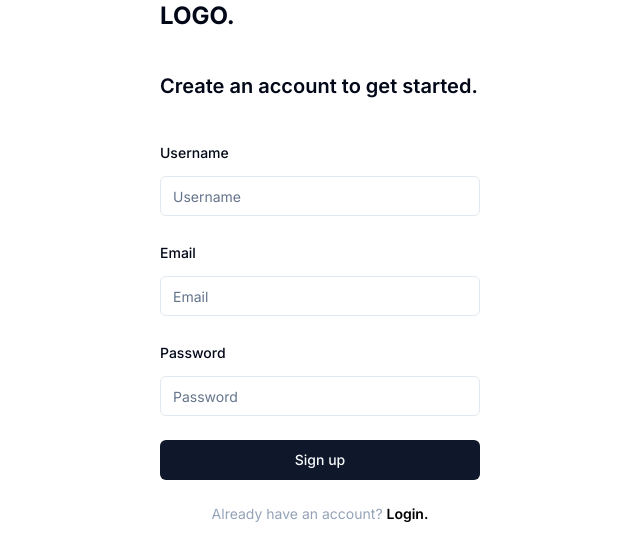
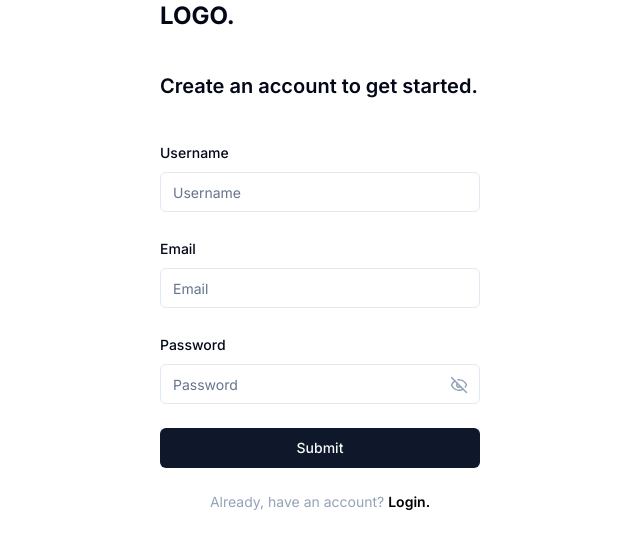
Before and after one commit to Krish-Parekh/stepwise, a Next.js app: page /signup in a window 1280 px wide. Shown: the top 560 px of the page, without its empty margins (0-640 px from the left). Built offline with nearby package versions, Linux system fonts and the light colour scheme.

Commit message:
feat: made form component for both login and signup

```diff
--- a/app/(auth)/login/page.tsx
+++ b/app/(auth)/login/page.tsx
@@ -1,53 +1,13 @@
-"use client";
-
-import { Button } from "@/components/ui/button";
-import { Checkbox } from "@/components/ui/checkbox";
-import { Input, PasswordInput } from "@/components/ui/input";
-import { Label } from "@/components/ui/label";
-import { useToast } from "@/components/ui/use-toast";
+import { LoginForm } from "@/components/Auth/Form/LoginForm";
 
 export default function LoginPage() {
-  const { toast } = useToast();
   return (
-    <div className="w-[50%] space-y-10">
+    <div className="w-1/2 space-y-10">
       <h1 className="text-2xl font-bold">LOGO.</h1>
       <p className="text-xl font-semibold">
         Welcome back, please login to your account.
       </p>
-      <form className="space-y-6">
-        <div className="space-y-3">
-          <Label htmlFor="email">Email</Label>
-          <Input id="email" type="email" placeholder="Email" />
-        </div>
-        <div className="space-y-3">
-          <Label htmlFor="password">Password</Label>
-          <PasswordInput id="password" placeholder="Password" />
-        </div>
-        <div className="flex items-center justify-between">
-          <div className="flex items-center gap-x-2">
-            <Checkbox id="remember-me" />
-            <Label htmlFor="remember-me">Remember me</Label>
-          </div>
-          <p className="text-sm text-black">Forgot Password ?</p>
-        </div>
-        <Button
-          type="submit"
-          className="w-full"
-          onClick={(e) => {
-            e.preventDefault();
-            toast({
-              title: "Login Successful",
-              description: "Welcome back",
-            });
-          }}
-        >
-          Login
-        </Button>
-        <p className="text-center text-sm text-slate-400">
-          Don&apos;t have an account?{" "}
-          <span className="font-semibold text-black">Signup.</span>
-        </p>
-      </form>
+      <LoginForm />
     </div>
   );
 }
--- a/app/(auth)/signup/page.tsx
+++ b/app/(auth)/signup/page.tsx
@@ -1,36 +1,11 @@
-"use client";
-
-import { Button } from "@/components/ui/button";
-import { Checkbox } from "@/components/ui/checkbox";
-import { Input } from "@/components/ui/input";
-import { Label } from "@/components/ui/label";
+import { SignupForm } from "@/components/Auth/Form/SignupForm";
 
 export default function SignupPage() {
   return (
-    <div className="w-[50%] space-y-10">
+    <div className="w-1/2 space-y-10">
       <h1 className="text-2xl font-bold">LOGO.</h1>
       <p className="text-xl font-semibold">Create an account to get started.</p>
-      <form className="space-y-6">
-        <div className="space-y-3">
-          <Label htmlFor="username">Username</Label>
-          <Input id="username" type="text" placeholder="Username" />
-        </div>
-        <div className="space-y-3">
-          <Label htmlFor="email">Email</Label>
-          <Input id="email" type="email" placeholder="Email" />
-        </div>
-        <div className="space-y-3">
-          <Label htmlFor="password">Password</Label>
-          <Input id="password" type="password" placeholder="Password" />
-        </div>
-        <Button type="submit" className="w-full">
-          Sign up
-        </Button>
-        <p className="text-center text-sm text-slate-400">
-          Already have an account?{" "}
-          <span className="font-semibold text-black">Login.</span>
-        </p>
-      </form>
+      <SignupForm />
     </div>
   );
 }
--- /dev/null
+++ b/components/Auth/Form/LoginForm.tsx
@@ -0,0 +1,122 @@
+"use client";
+
+import { zodResolver } from "@hookform/resolvers/zod";
+import { useForm } from "react-hook-form";
+import * as z from "zod";
+
+import { Button } from "@/components/ui/button";
+import {
+  Form,
+  FormControl,
+  FormField,
+  FormItem,
+  FormLabel,
+  FormMessage,
+} from "@/components/ui/form";
+import { Input, PasswordInput } from "@/components/ui/input";
+import { toast } from "@/components/ui/use-toast";
+import { Checkbox } from "@/components/ui/checkbox";
+import { Label } from "@/components/ui/label";
+import Link from "next/link";
+
+const FormSchema = z.object({
+  email: z.string().email({ message: "Invalid email address." }),
+  password: z
+    .string()
+    .min(8, { message: "Password must be at least 8 characters." })
+    .regex(/[a-z]/, {
+      message: "Password must contain at least one lowercase letter.",
+    })
+    .regex(/[A-Z]/, {
+      message: "Password must contain at least one uppercase letter.",
+    })
+    .regex(/[0-9]/, { message: "Password must contain at least one number." })
+    .regex(/[^a-zA-Z0-9]/, {
+      message: "Password must contain at least one special character.",
+    }),
+  rememberMe: z.boolean(),
+});
+
+export function LoginForm() {
+  const form = useForm<z.infer<typeof FormSchema>>({
+    resolver: zodResolver(FormSchema),
+    defaultValues: {
+      email: "",
+      password: "",
+      rememberMe: false,
+    },
+  });
+
+  function onSubmit(data: z.infer<typeof FormSchema>) {
+    toast({
+      title: "Login Success",
+      description: "You have successfully logged in.",
+    });
+  }
+
+  return (
+    <Form {...form}>
+      <form method="POST" onSubmit={form.handleSubmit(onSubmit)} className="space-y-6">
+        <FormField
+          control={form.control}
+          name="email"
+          render={({ field }) => (
+            <FormItem>
+              <FormLabel>Email</FormLabel>
+              <FormControl>
+                <Input placeholder="Email" {...field} />
+              </FormControl>
+              <FormMessage />
+            </FormItem>
+          )}
+        />
+
+        <FormField
+          control={form.control}
+          name="password"
+          render={({ field }) => (
+            <FormItem>
+              <FormLabel>Password</FormLabel>
+              <FormControl>
+                <PasswordInput placeholder="Password" {...field} />
+              </FormControl>
+              <FormMessage />
+            </FormItem>
+          )}
+        />
+
+        <div className="flex justify-between">
+          <FormField
+            control={form.control}
+            name="rememberMe"
+            render={({ field }) => (
+              <FormItem>
+                <FormControl>
+                  <div className="flex items-center gap-x-2">
+                    <Checkbox />
+                    <Label className="text-sm font-medium">Remember Me</Label>
+                  </div>
+                </FormControl>
+              </FormItem>
+            )}
+          />
+          <Link href="/forgot-password">
+            <Label className="cursor-pointer text-sm">Forgot Password ?</Label>
+          </Link>
+        </div>
+
+        <Button className="w-full" type="submit">
+          Submit
+        </Button>
+        <div className="text-center text-sm text-slate-400">
+          Don&apos;t have an account?{" "}
+          <Link href="/signup">
+            <Label className="cursor-pointer font-semibold text-black">
+              Signup.
+            </Label>
+          </Link>
+        </div>
+      </form>
+    </Form>
+  );
+}
--- /dev/null
+++ b/components/Auth/Form/SignupForm.tsx
@@ -0,0 +1,122 @@
+"use client";
+
+import { zodResolver } from "@hookform/resolvers/zod";
+import { useForm } from "react-hook-form";
+import * as z from "zod";
+
+import { Button } from "@/components/ui/button";
+import {
+  Form,
+  FormControl,
+  FormField,
+  FormItem,
+  FormLabel,
+  FormMessage,
+} from "@/components/ui/form";
+import { Input, PasswordInput } from "@/components/ui/input";
+import { toast } from "@/components/ui/use-toast";
+import { Label } from "@/components/ui/label";
+import Link from "next/link";
+
+const FormSchema = z.object({
+  username: z
+    .string()
+    .min(3, { message: "Username must be at least 3 characters." }),
+  email: z.string().email({ message: "Invalid email address." }),
+  password: z
+    .string()
+    .min(8, { message: "Password must be at least 8 characters." })
+    .regex(/[a-z]/, {
+      message: "Password must contain at least one lowercase letter.",
+    })
+    .regex(/[A-Z]/, {
+      message: "Password must contain at least one uppercase letter.",
+    })
+    .regex(/[0-9]/, { message: "Password must contain at least one number." })
+    .regex(/[^a-zA-Z0-9]/, {
+      message: "Password must contain at least one special character.",
+    }),
+  rememberMe: z.boolean(),
+});
+
+export function SignupForm() {
+  const form = useForm<z.infer<typeof FormSchema>>({
+    resolver: zodResolver(FormSchema),
+    defaultValues: {
+      username: "",
+      email: "",
+      password: "",
+    },
+  });
+
+  function onSubmit(data: z.infer<typeof FormSchema>) {
+    toast({
+      title: "Signup Success",
+      description: "You have successfully signed up!",
+    });
+  }
+
+  return (
+    <Form {...form}>
+      <form
+        method="POST"
+        onSubmit={form.handleSubmit(onSubmit)}
+        className="space-y-6"
+      >
+        <FormField
+          control={form.control}
+          name="username"
+          render={({ field }) => (
+            <FormItem>
+              <FormLabel>Username</FormLabel>
+              <FormControl>
+                <Input placeholder="Username" {...field} />
+              </FormControl>
+              <FormMessage />
+            </FormItem>
+          )}
+        />
+
+        <FormField
+          control={form.control}
+          name="email"
+          render={({ field }) => (
+            <FormItem>
+              <FormLabel>Email</FormLabel>
+              <FormControl>
+                <Input placeholder="Email" {...field} />
+              </FormControl>
+              <FormMessage />
+            </FormItem>
+          )}
+        />
+
+        <FormField
+          control={form.control}
+          name="password"
+          render={({ field }) => (
+            <FormItem>
+              <FormLabel>Password</FormLabel>
+              <FormControl>
+                <PasswordInput placeholder="Password" {...field} />
+              </FormControl>
+              <FormMessage />
+            </FormItem>
+          )}
+        />
+
+        <Button className="w-full" type="submit">
+          Submit
+        </Button>
+        <div className="text-center text-sm text-slate-400">
+          Already, have an account?{" "}
+          <Link href="/login">
+            <Label className="cursor-pointer font-semibold text-black">
+              Login.
+            </Label>
+          </Link>
+        </div>
+      </form>
+    </Form>
+  );
+}
```
